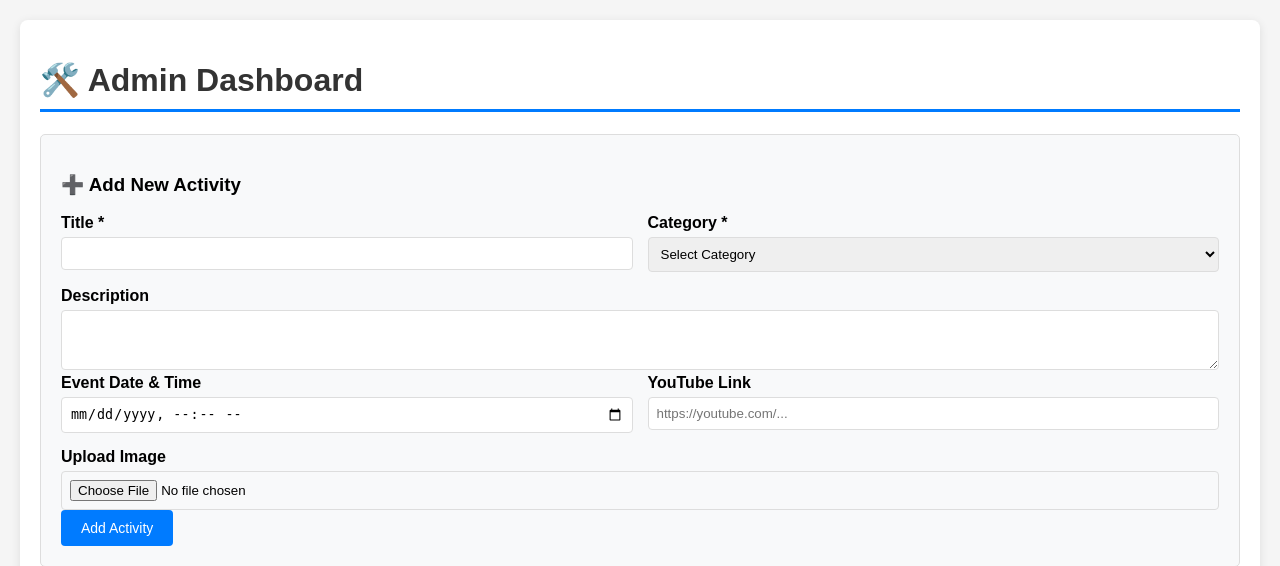
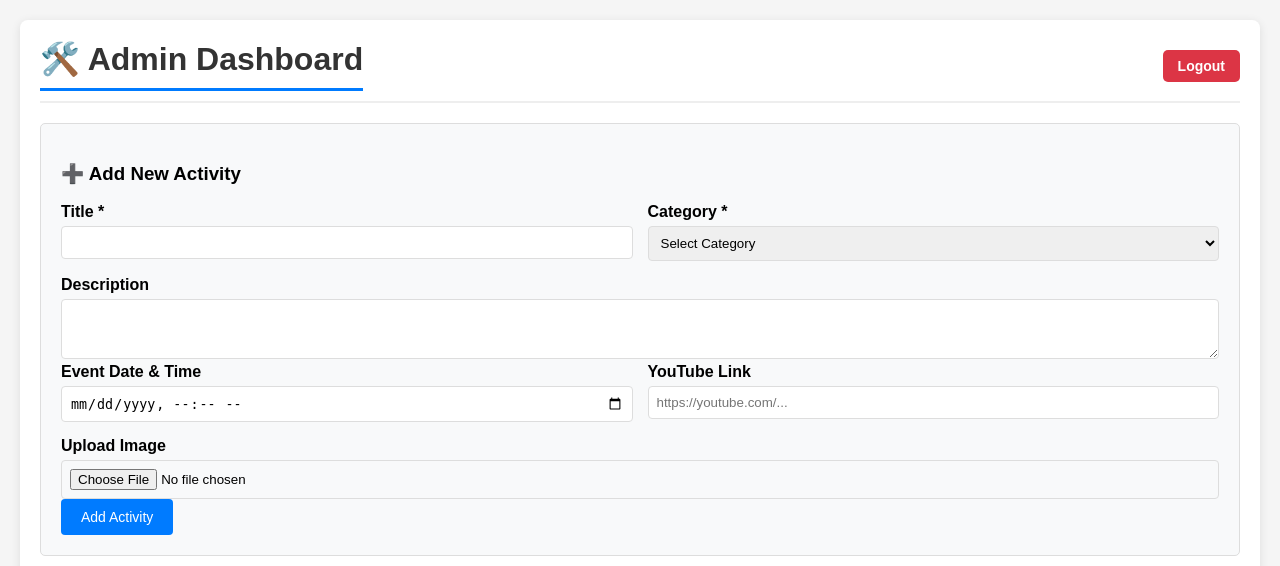
Before and after one commit to aimlcommunitybd/aimlcommunitybd, a Flask app: page /admin in a window 1280 px wide. Shown: the top 566 px of the page. Run offline with Flask 3, Linux system fonts and the light colour scheme; a user stored in the database is signed in; data comes from the database, SQL or seed files in the repository.

Commit message:
feat: logout button added at the admin UI

```diff
--- a/src/app/templates/admin/dashboard.html
+++ b/src/app/templates/admin/dashboard.html
@@ -8,7 +8,14 @@
 </head>
 <body>
     <div class="container">
-        <h1>🛠️ Admin Dashboard</h1>
+        <div style="display: flex; justify-content: space-between; align-items: center; margin-bottom: 20px; border-bottom: 2px solid #eee; padding-bottom: 10px;">
+          <h1 style="margin: 0;">🛠️ Admin Dashboard</h1>
+          <a href="{{ url_for('logout') }}" class="btn btn-danger"
+            style="background: #dc3545; color: white; text-decoration: none; padding: 8px 15px; border-radius: 5px; font-weight: bold;"
+            onclick="return confirm('Are you sure you want to logout?')">
+            Logout
+          </a>
+        </div>
 
         <!-- Flash Messages -->
         {% with messages = get_flashed_messages(with_categories=true) %}
```
